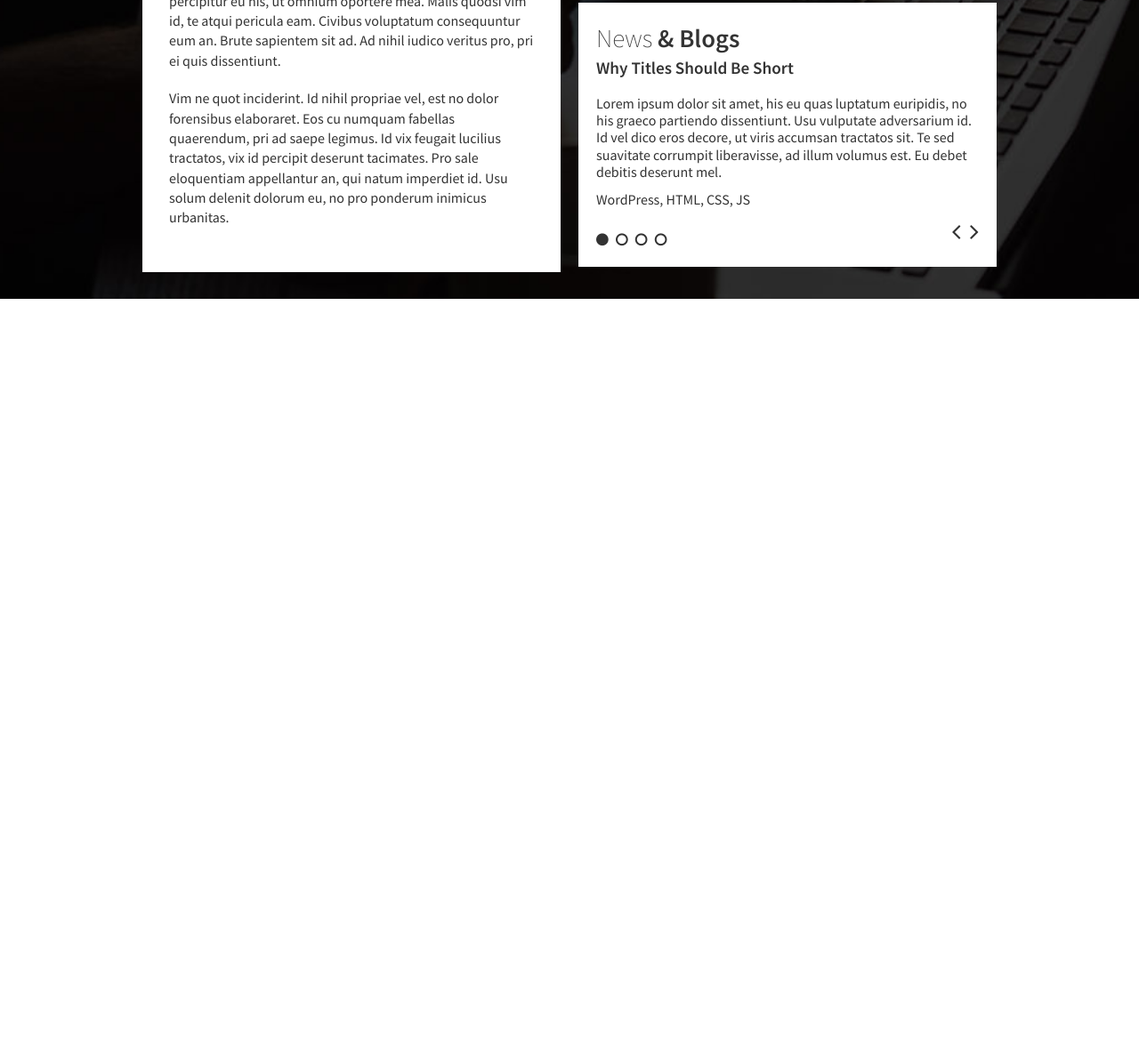
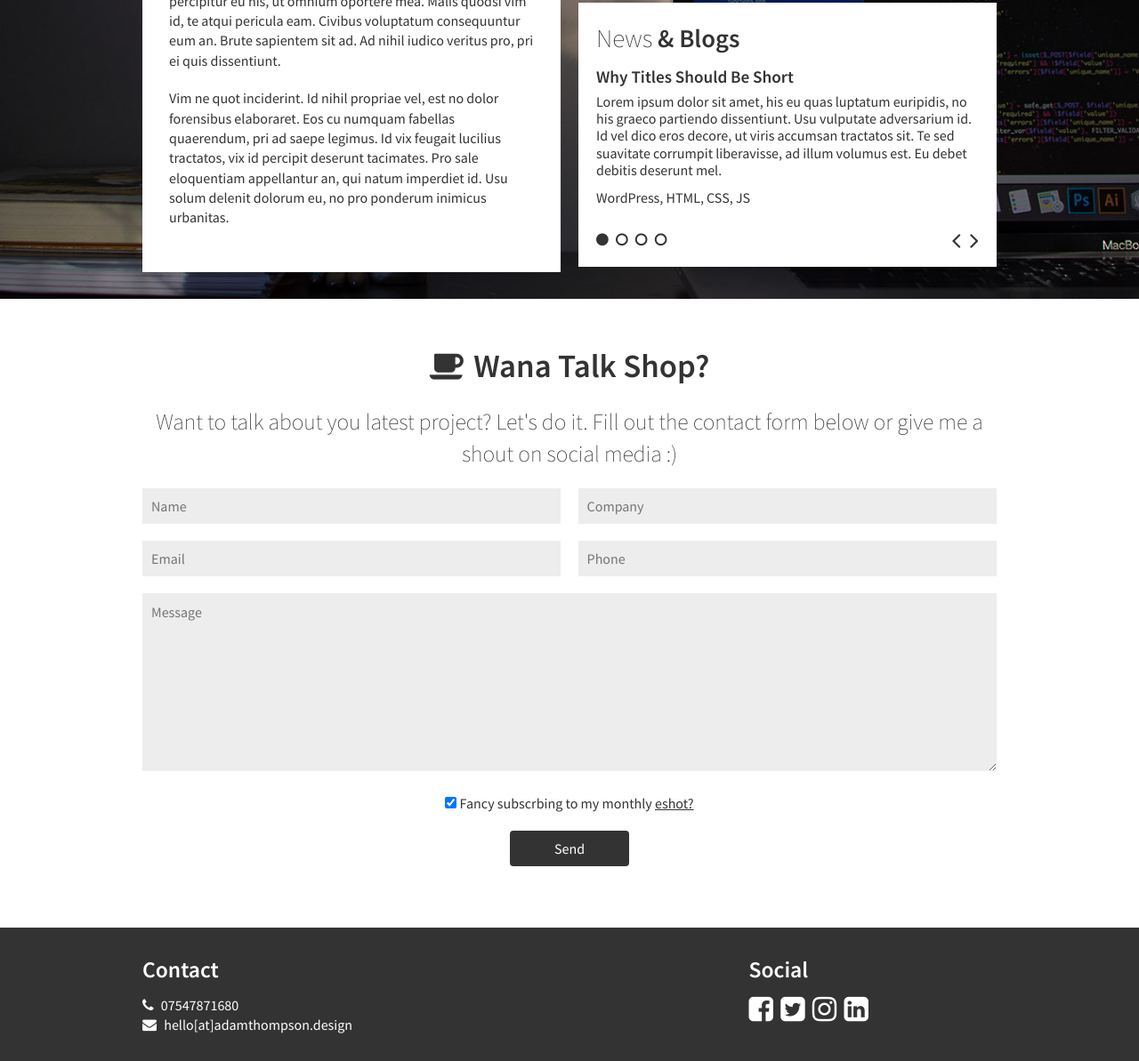
Before and after one commit to adamthomp08/adam_thompson, a plain HTML site: page index.html in a window 1280 px wide. Shown: the part 1399-2592 px from the top of the page at 89% size. Before the commit the page ends 1735 px from the top, so only its background shows below. Drawn offline with nearby package versions, Linux system fonts and the light colour scheme.

Commit message:
Finished homepage

```diff
--- a/css/style.scss
+++ b/css/style.scss
@@ -15,7 +15,7 @@ body{
 
 a {
 	color: $text_black;
-	text-decoration: none;
+	text-decoration: underline;
 }
 
 p{
@@ -116,13 +116,14 @@ p{
 		background-color: $text_black;
 		border-radius: 4px;
     	min-width: 118px;
+    	text-decoration: none;
 	}
 
 }
 
 .homepage-blog{
 
-	background-image: url(/img/home_banner.jpg);
+	background-image: url(/img/home_blog.jpg);
     background-size: cover;
     background-position: 50% 50%;
     min-height: 500px;
@@ -163,7 +164,7 @@ p{
     .projects h4,
     .blogs h4{
     	font-size: 1.8em;
-    	margin: 0;
+	    margin: 0 0 10px;
     	font-weight: 600;
     }
 
@@ -175,7 +176,7 @@ p{
     .projects h5,
     .blogs h5{
     	font-size: 1.2em;
-    	margin: 0 0 17px;
+    	margin: 0 0 5px;
 	    font-weight: 600;
     }
 
@@ -228,10 +229,131 @@ p{
 	    font-size: 28px;
 	    position: absolute;
 	    right: 20px;
-	    bottom: 20px;
+	    bottom: 10px;
 	}
 	.nav-arrows i{
 		margin-left: 5px;
 	}
 
 }
+
+.form-section{
+
+	padding: 50px 0px;
+
+	.col{
+		width: 100%;
+		text-align: center;
+	}
+
+	h6{
+		font-size: 2.3em;
+		font-size: 600;
+		margin: 0 0 20px;
+	}
+
+	i{
+		margin-right: 10px;
+	}
+
+	p{
+	    font-size: 1.6em;
+	    font-weight: 200;
+	}
+
+	.form-50 {
+		width: 49%;
+		float: left;
+		margin-right: 2%;
+		margin-bottom: 2%;
+	}
+
+	.last.form-50 {
+		margin-right: 0;
+	}
+
+	.form-50 input{
+		width: 100%;
+		padding: 10px;
+		box-sizing: border-box;
+		background-color: #ededed;
+	    border: 0;
+	}
+
+	.form-50 input:focus,
+	.form-100 input:focus,
+	.form-100 textarea:focus{
+		outline: $text_black auto 5px;
+	}
+
+	.form-100{
+	    float: left;
+	    width: 100%;
+	    margin-bottom: 2%;
+	}
+
+	.form-100 textarea{
+		width: 100%;
+		min-height: 200px;
+		padding: 10px;
+		border: 0;
+		color: $text_black;
+		background-color: #ededed;
+		box-sizing: border-box;
+	}
+
+	.form-100 input{
+		display: inline-block;
+		border: 0;
+		background-color: $text_black;
+		color: #fff;
+		padding: 10px 50px;
+	    border-radius: 4px;
+	}
+
+}
+
+footer{
+
+	background-color: $text_black;
+	color: #fff;
+
+	a{
+		color: #fff;
+		text-decoration: none;
+	}
+
+	.container{
+		padding: 30px 20px;
+	}
+
+	.col{
+		float: left;
+		width: 69%;
+		margin-right: 2%;
+	}
+
+	.last.col{
+		width: 29%;
+		margin-right: 0%;
+	}
+
+	i{
+		margin-right: 5px;
+	}
+
+	.last i {
+		font-size: 32px !important;
+	}
+
+	h6{
+		font-size: 1.6em;
+	    margin: 0px 0 10px;
+	}
+
+	p{
+		margin: 0;
+		font-weight: 400;
+	}
+
+}
--- a/index.html
+++ b/index.html
@@ -166,7 +166,52 @@
             </div>
         </section>
 
-        <footer>
+        <section class="form-section clearfix">
+            <div class="container clearfix">
+                <div class="col">
+                    <h6><i class="fa fa-coffee" aria-hidden="true"></i>Wana Talk Shop?</h6>
+                    <p>Want to talk about you latest project? Let's do it. Fill out the contact form below or give me a shout on social media :)</p>
+                    <div class="form-50 ">
+                        <input type="text" placeholder="Name" name="name" />
+                    </div>
+                    <div class="form-50 last">
+                        <input type="text" placeholder="Company" name="company" />
+                    </div>
+                     <div class="form-50 ">
+                        <input type="text" placeholder="Email" name="email" />
+                    </div>
+                    <div class="form-50 last">
+                        <input type="text" placeholder="Phone" name="phone" />
+                    </div>
+                    <div class="form-100">
+                        <textarea type="text" placeholder="Message" name="message" ></textarea>
+                    </div>
+                    <div class="form-100">
+                        <input type="checkbox" name="vehicle" value="Car" checked> Fancy subscrbing to my monthly <a href="#">eshot?</a>
+                    </div>
+                    <div class="form-100">
+                       <input type="submit" name="submit" value="Send" />
+                    </div>
+                </div>
+            </div>
+        </section>
+
+        <footer class="clearfix">
+            <div class="container clearfix">
+                <div class="col">
+                    <h6>Contact</h6>
+                    <p><a href="#"><i class="fa fa-phone" aria-hidden="true"></i> 07547871680</a></p>
+                    <p><a href="#"><i class="fa fa-envelope" aria-hidden="true"></i> hello[at]adamthompson.design</a></p>
+                </div>
+                 <div class="col last">
+                    <h6>Social</h6>
+                    <a href="#"><i class="fa fa-facebook-square" aria-hidden="true"></i></a>
+                    <a href="#"><i class="fa fa-twitter-square" aria-hidden="true"></i></a>
+                    <a href="#"><i class="fa fa-instagram" aria-hidden="true"></i></a>
+                    <a href="#"><i class="fa fa-linkedin-square" aria-hidden="true"></i></a>
+                </div>
+            </div>
+
         <script>
             function openNav() {
                     document.getElementById("mySidenav").style.width = "250px";
```
Also changed, not shown: css/style.css, img/home_blog.jpg (added), 1 other file.
